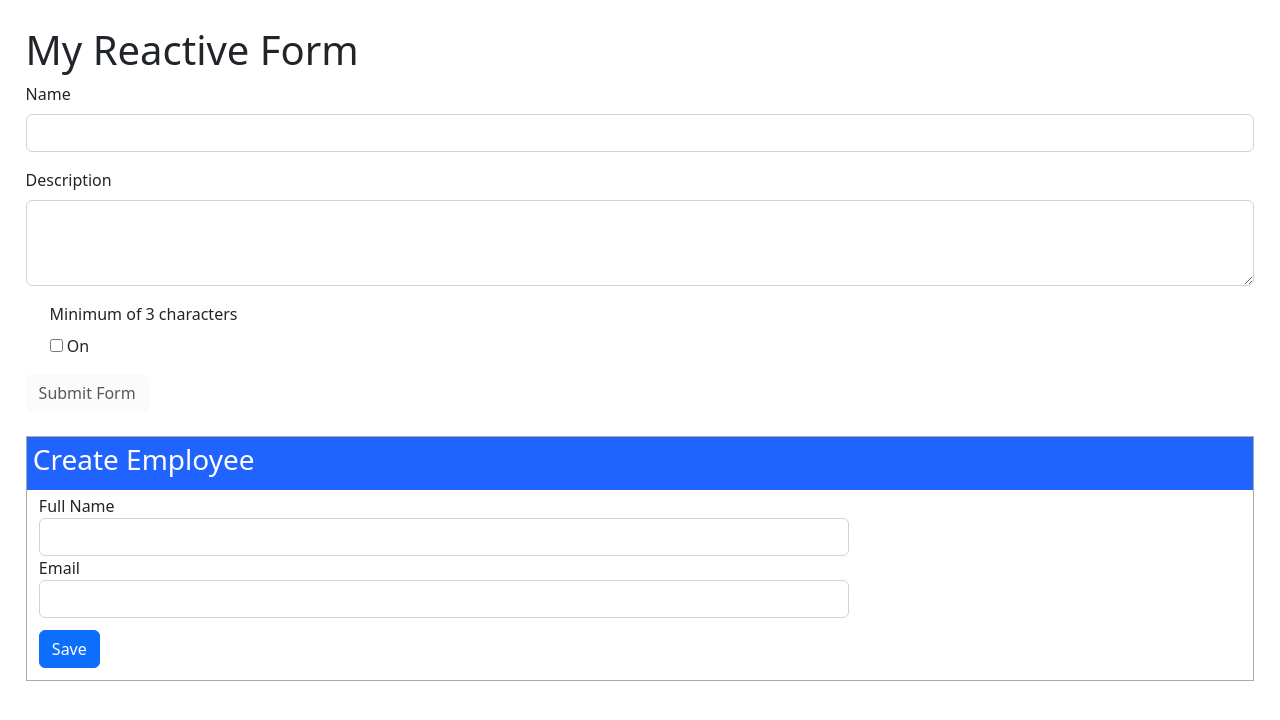
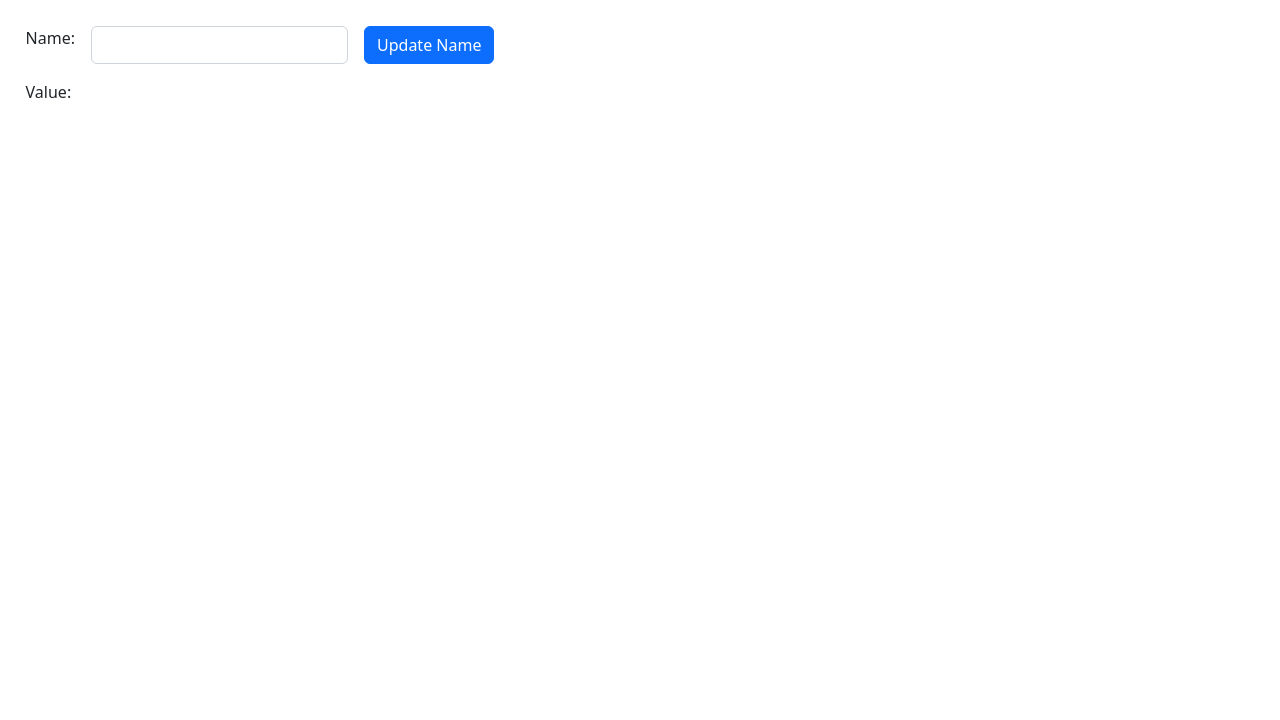
Before and after one commit to marcellpaganini/angular-reactive-forms, an Angular app in the folder forms/: page / in a window 1280 px wide. Shown: the top 720 px of the page. Built offline with nearby package versions, Linux system fonts and the light colour scheme.

Commit message:
Form three

```diff
--- a/forms/src/app/app.component.html
+++ b/forms/src/app/app.component.html
@@ -1,3 +1 @@
-<app-form-one></app-form-one>
-<br />
-<app-form-two></app-form-two>
+<app-form-three></app-form-three>
--- a/forms/src/app/app.module.ts
+++ b/forms/src/app/app.module.ts
@@ -6,13 +6,17 @@ import { AppRoutingModule } from './app-routing.module';
 import { AppComponent } from './app.component';
 import { FormOneComponent } from './form-one/form-one.component';
 import { FormTwoComponent } from './form-two/form-two.component';
+import { MainFormComponent } from './main-form/main-form.component';
+import { FormThreeComponent } from './form-three/form-three.component';
 
 
 @NgModule({
   declarations: [
     AppComponent,
     FormOneComponent,
-    FormTwoComponent
+    FormTwoComponent,
+    MainFormComponent,
+    FormThreeComponent
   ],
   imports: [
     BrowserModule,
--- /dev/null
+++ b/forms/src/app/form-three/form-three.component.html
@@ -0,0 +1,13 @@
+<form class="row g-3">
+    <div class="col-auto">
+        <label class="control-label" for="name">Name: </label>
+    </div>
+    <div class="col-auto">
+        <input id="name" class="form-control" type="text" [formControl]="name">
+    </div>
+
+    <div class="col-auto">
+        <button class="btn btn-primary mb-3" type="button" (click)="updateName()">Update Name</button>
+    </div>
+</form>
+<p>Value: {{ name.value }}</p>
--- /dev/null
+++ b/forms/src/app/form-three/form-three.component.ts
@@ -0,0 +1,20 @@
+import { Component, OnInit } from '@angular/core';
+import { FormControl } from '@angular/forms';
+
+@Component({
+  selector: 'app-form-three',
+  templateUrl: './form-three.component.html',
+  styleUrls: ['./form-three.component.css']
+})
+export class FormThreeComponent implements OnInit {
+  name = new FormControl('');
+
+  constructor() { }
+
+  ngOnInit(): void {
+  }
+
+  updateName() {
+    this.name.setValue('Nancy');
+  }
+}
--- /dev/null
+++ b/forms/src/app/main-form/main-form.component.html
@@ -0,0 +1,19 @@
+<form [formGroup]="form">
+    <div class="form-check">
+        <input class="form-check-input" type="radio" name="formName" id="flexRadioDefault1"
+        value="Form1" formControlName="formName" (click)="onChosenForm()">
+        <label class="form-check-label" for="flexRadioDefault1">
+          Form One
+        </label>
+      </div>
+      <div class="form-check">
+        <input class="form-check-input" type="radio" name="formName" id="flexRadioDefault2"
+        value="Form2" formControlName="formName">
+        <label class="form-check-label" for="flexRadioDefault2">
+          Form Two
+        </label>
+      </div>
+</form>
+<div *ngIf="form.value.formName == 'form1'">
+    <app-form-one></app-form-one>
+</div>
--- /dev/null
+++ b/forms/src/app/main-form/main-form.component.ts
@@ -0,0 +1,26 @@
+import { Component, OnInit } from '@angular/core';
+import { FormBuilder, FormControl, FormGroup, Validators } from '@angular/forms';
+
+@Component({
+  selector: 'app-main-form',
+  templateUrl: './main-form.component.html',
+  styleUrls: ['./main-form.component.css']
+})
+export class MainFormComponent implements OnInit {
+  chosenForm: string = '';
+
+  form: FormGroup;
+  constructor(fb: FormBuilder) {
+    this.form = fb.group({
+      formName: ['', Validators.required]
+    });
+  }
+
+  ngOnInit(): void {
+  }
+
+  onChosenForm(): void {
+    this.chosenForm = this.form.get("formName")?.value;
+  }
+
+}
```
Also changed, not shown: forms/src/app/form-three/form-three.component.css (added), forms/src/app/main-form/main-form.component.css (added).
